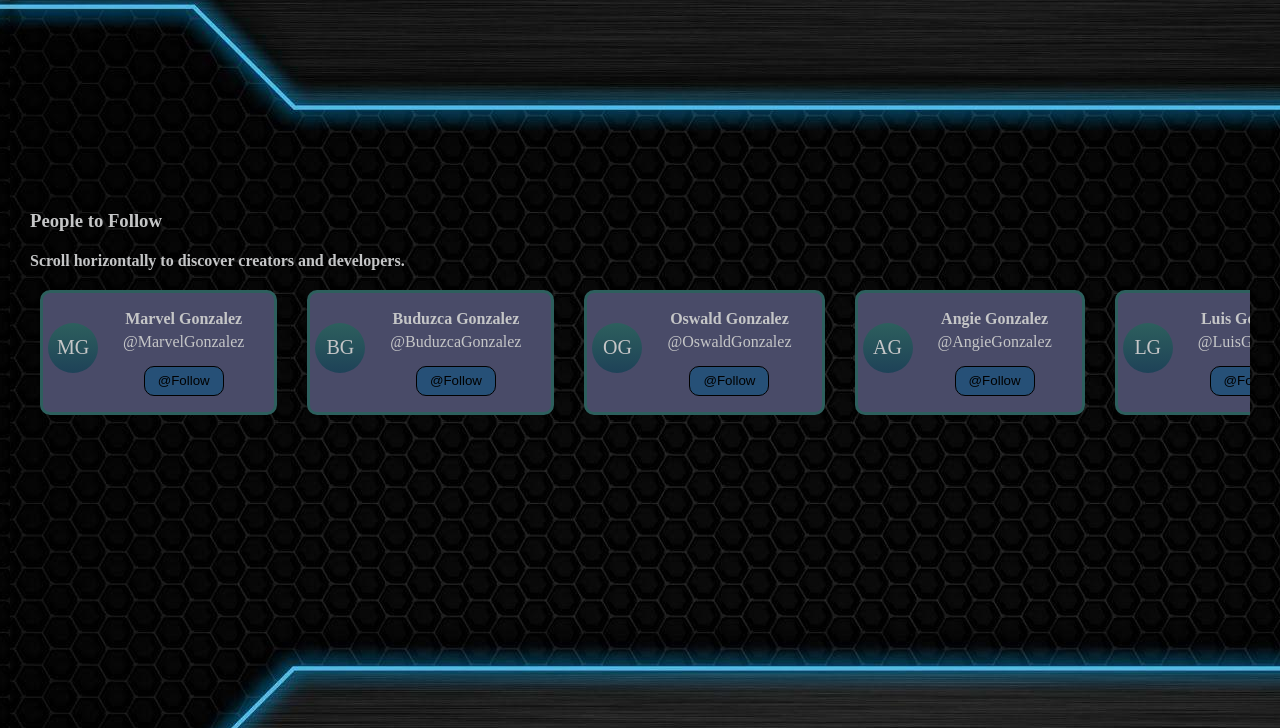
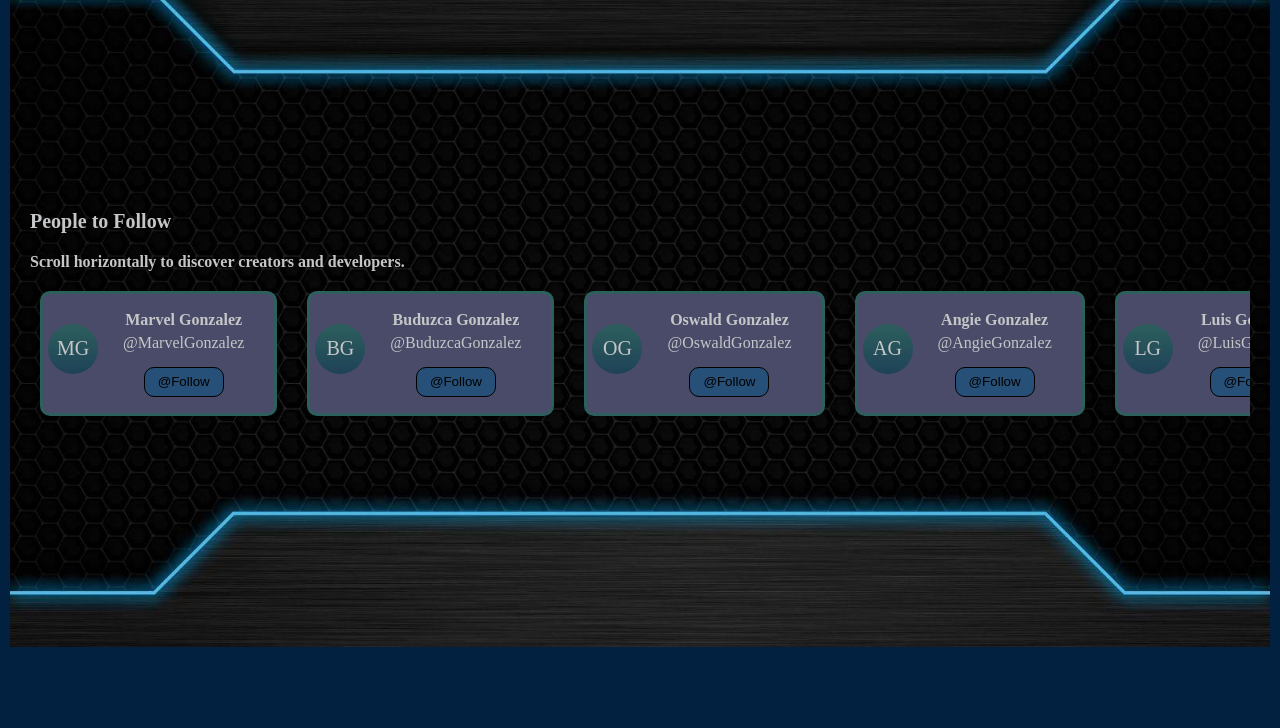
Before and after one commit to Luis-Gonzo-Velez/Challenge10-06-25-Scrolling-Option, a plain HTML site: page index.html in a window 1280 px wide. Shown: the part 72-800 px from the top of the page. Drawn offline with Linux system fonts and the light colour scheme.

Commit message:
final tweaks

```diff
--- a/style.css
+++ b/style.css
@@ -19,6 +19,9 @@ body {
   background-color: #022140;
   font-family: embed;
   background-image: url(jarvis.jpg);
+  background-repeat: no-repeat;
+  background-size: cover;
+  /* background-position: ; */
 }
 h1 {
   color: #c5c6c7;
@@ -27,6 +30,7 @@ h1 {
 h3 {
   color: #c5c6c7;
   margin: 225px 10px 20px;
+  font-size: 20px;
 }
 h4 {
   color: #c5c6c7;
@@ -97,9 +101,7 @@ button {
 }
 
 /* Hover Media-Element */
-/* .media-element {
-  transition: background-color 200ms ease;
-} */
+
 .container :hover {
   background-color: #343a40;
 }
```
